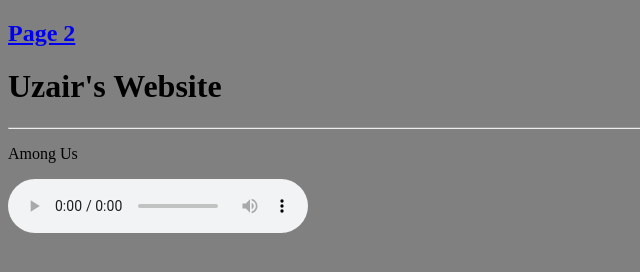
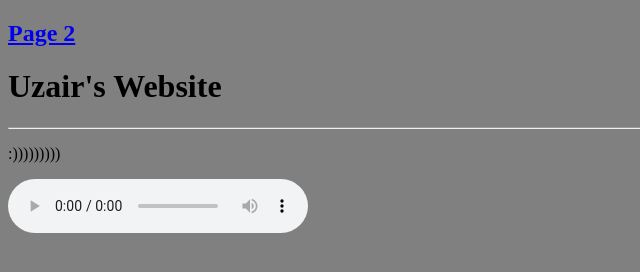
Before and after one commit to SussyImposta/TestingWebsite, a plain HTML site: page index.html in a window 1280 px wide. Shown: the full height of the page, 0-640 px from the left. Drawn offline with Linux system fonts and the light colour scheme.

Commit message:
Update index.html

```diff
--- a/index.html
+++ b/index.html
@@ -26,7 +26,7 @@
     <main>
       <article>
         <section>
-<p> Among Us </p>
+<p> :))))))))) </p>
           <audio controls autoplay>
            <source src="https://github.com/SussyImposta/TestingWebsite/blob/70a360c51c36939224ead1d145a6561d7045415b/man_screaming_ceeday_sound_effect_hd_875393.mp3" type="audio/mp3?raw=true">
           </audio>
```
